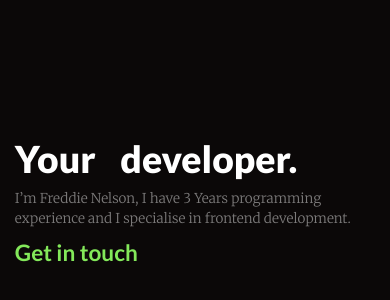
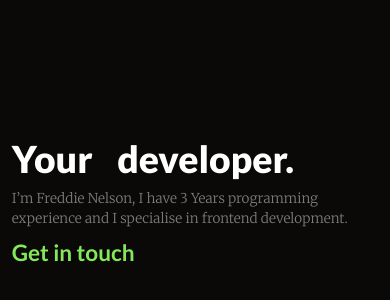
Before and after one commit to freddie-nelson/freddienelson.co.uk, a Vue app: page / in a window 390 px wide. Shown: the part 104-404 px from the top of the page. Built offline with nearby package versions, Linux system fonts and the light colour scheme.

Commit message:
change mobile side padding

```diff
--- a/src/App.vue
+++ b/src/App.vue
@@ -60,7 +60,7 @@ html {
 
   // responsive variables
   @media screen and (max-width: 700px) {
-    --side-padding: 3.8vw;
+    --side-padding: 3vw;
     --page-title: 900 max(4.2vw, 2.8rem)/.95 "Lato", "Arial", sans-serif;
     --para: 300 max(1.3vw, 1.02rem)/1.45 "Merriweather", serif;
   }
```
